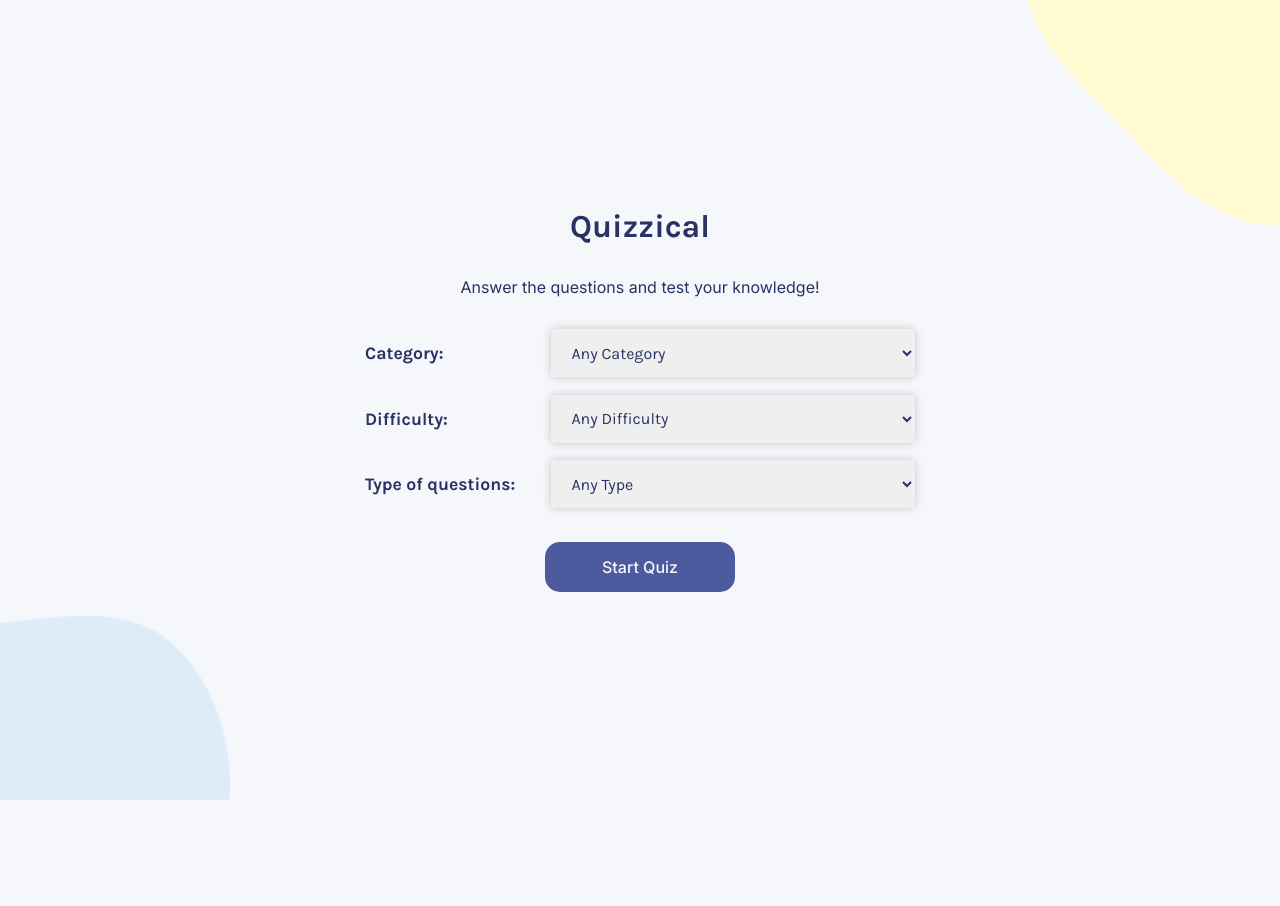
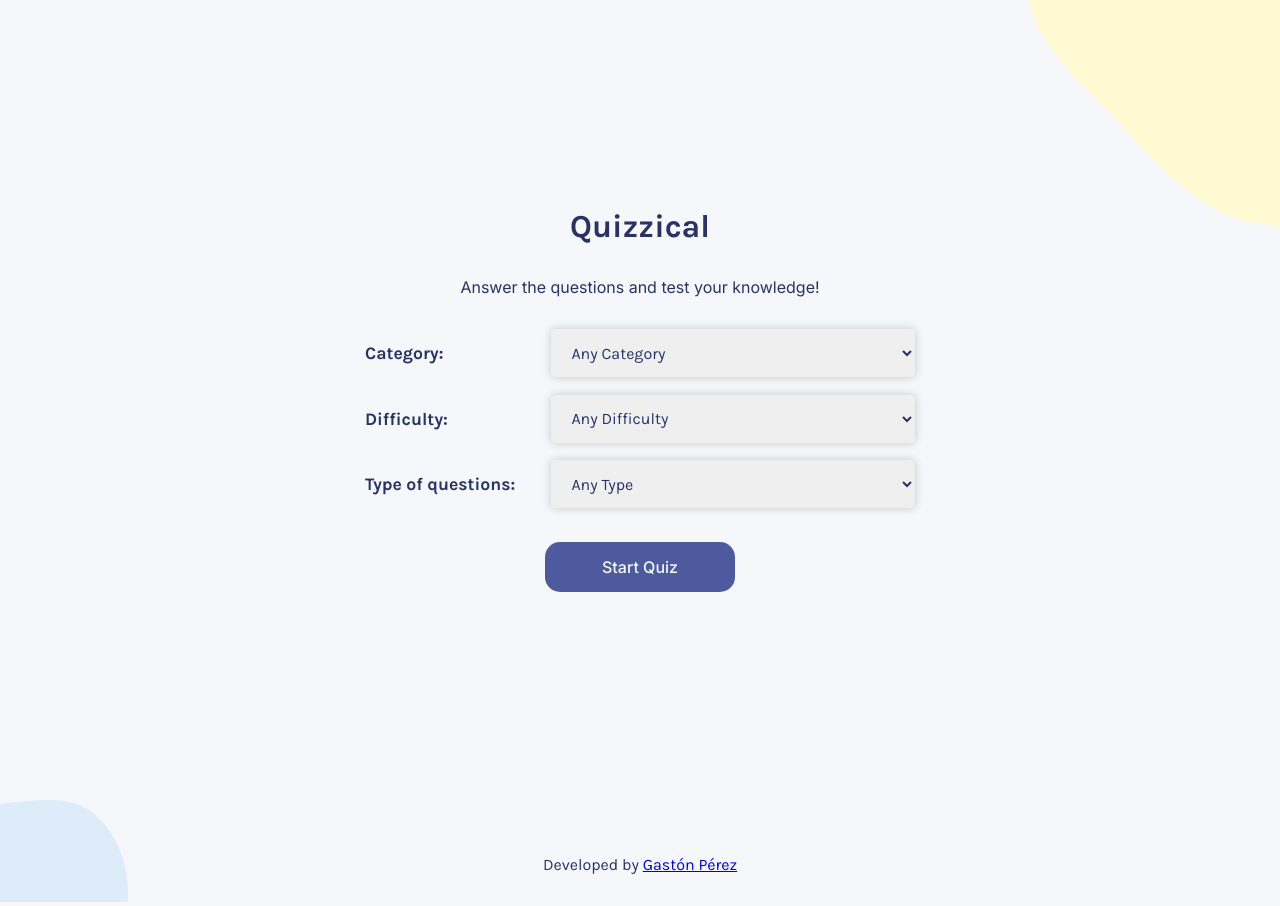
Before and after one commit to GastonPerez97/quizzical, a React (Create React App) app: page / in a window 1280 px wide. Before the commit the page ends 800 px from the top, so only its background shows below. Built offline with nearby package versions, Linux system fonts and the light colour scheme.

Commit message:
added footer. fixed landscape responsive design

```diff
--- a/src/App.css
+++ b/src/App.css
@@ -117,3 +117,22 @@
 		width: 100%;
 	}
 }
+
+@media screen and (max-height: 800px) and (orientation: landscape) {
+	.game-container {
+		position: static;
+		top: unset;
+		left: unset;
+		transform: none;
+		padding: 2em 0;
+		width: 700px;
+		margin-right: auto;
+		margin-left: auto;
+	}
+
+	.shape-bottom {
+		position: static;
+		width: 10vw;
+		z-index: -1;
+	}
+}
--- a/src/App.js
+++ b/src/App.js
@@ -134,6 +134,12 @@ const App = () => {
 			}
 
 			<img className="shape-bottom" src={shapeBottom} alt="Shape Bottom" />
+
+			<footer>Developed by&nbsp;
+				<a href="https://gastonperez.ar/en" target="_blank" rel="noreferrer">
+					Gast&oacute;n P&eacute;rez
+				</a>
+			</footer>
 		</main>
 	);
 }
--- a/src/index.css
+++ b/src/index.css
@@ -6,12 +6,28 @@ body {
 	font-family: "Karla", sans-serif;
 }
 
+main {
+	position: relative;
+	min-height: 100vh;
+}
+
 p, h1, h2, h3 {
 	margin: 0;
 }
 
 img {
 	-webkit-user-drag: none;
+}
+
+footer {
+	color: #293264;
+	text-align: center;
+	padding: 2em 0 2em 0;
+	width: 200px;
+	position: absolute;
+	bottom: 0;
+	left: 50%;
+	margin-left: -100px;
 }
 
 .btn-primary {
@@ -25,6 +41,7 @@ img {
 	height: 50px;
 	border: 0;
 	cursor: pointer;
+	z-index: 100;
 }
 
 .btn-primary:active {
```
